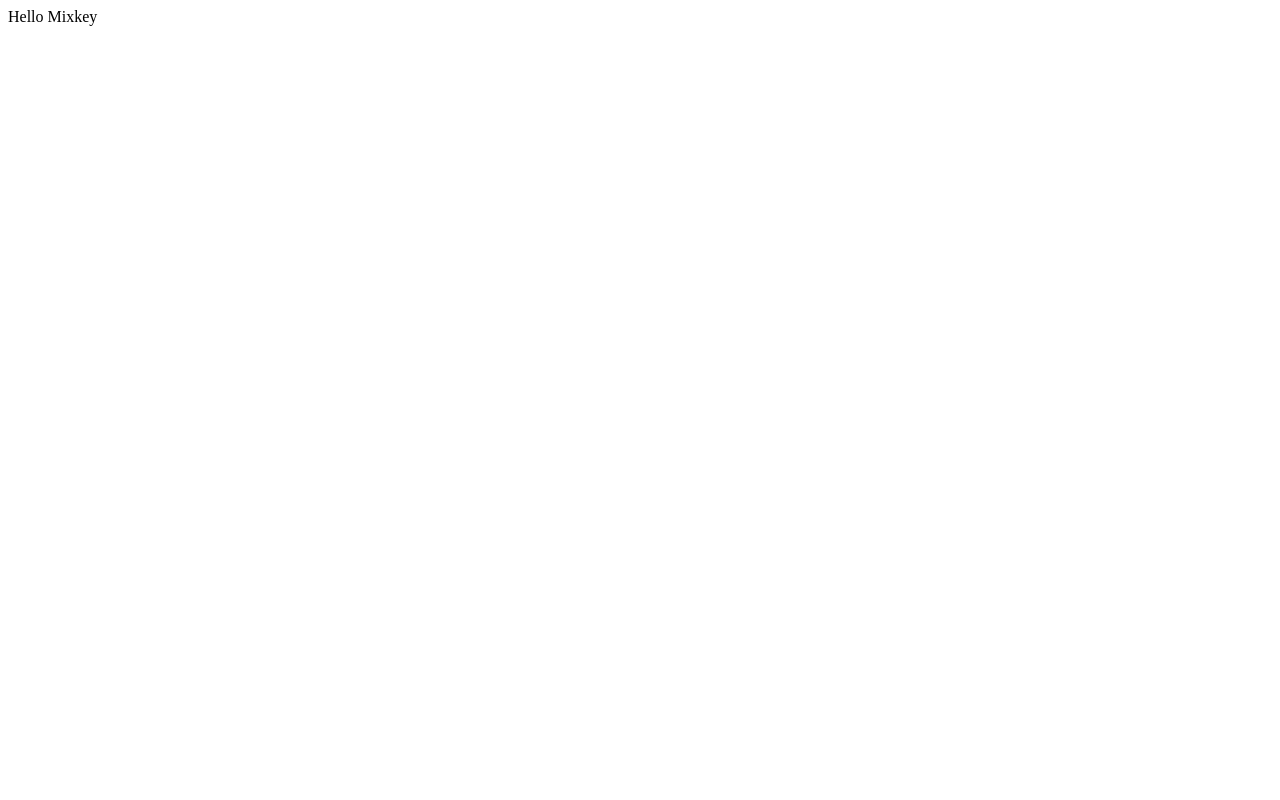
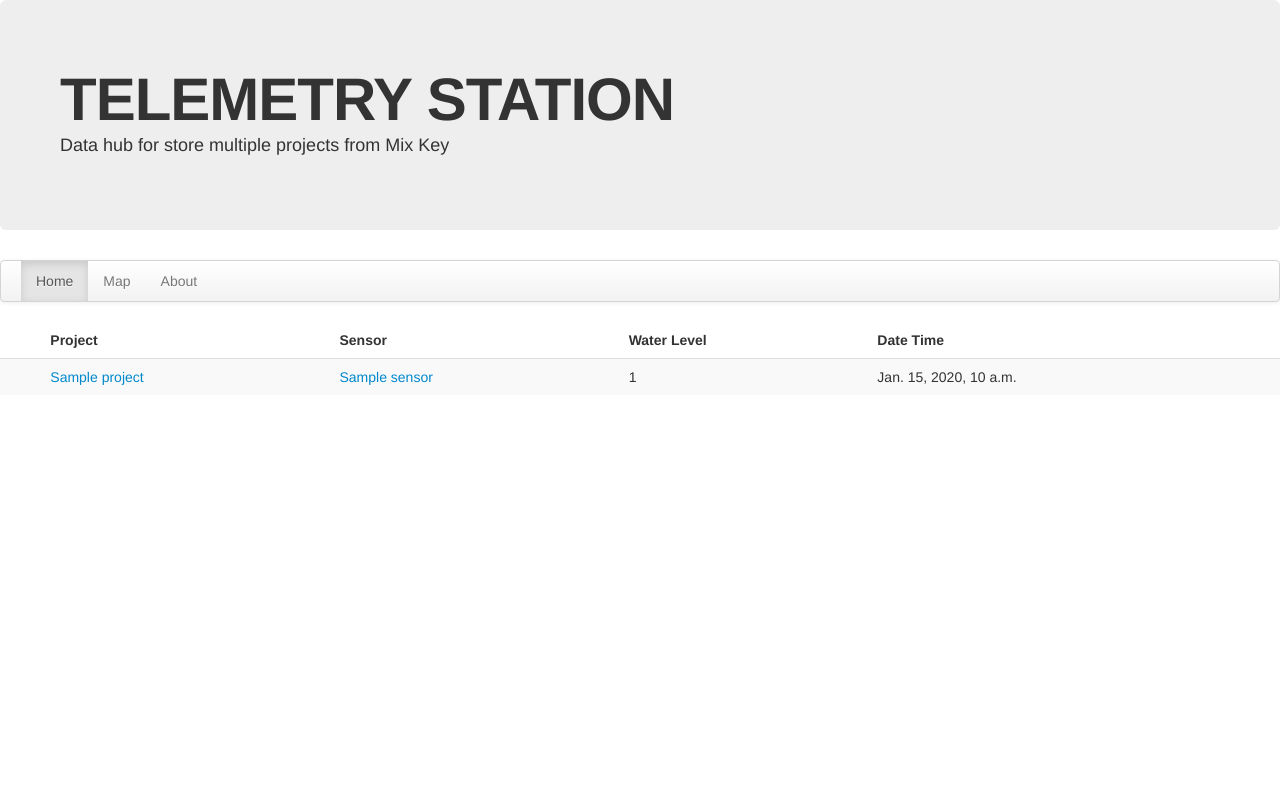
Before and after one commit to opendream/mixkey, a Django app: page / in a window 1280 px wide. Before the commit the page is almost empty. Run offline with Django 3.2, Linux system fonts and the light colour scheme; tables that the repository leaves empty hold one stand-in row (values such as "Sample post"); some libraries are stand-ins or nearby versions.

Commit message:
add home

```diff
--- a/domain/models.py
+++ b/domain/models.py
@@ -82,5 +82,8 @@ class Data(models.Model):
 
     created     = models.DateTimeField(auto_now_add=True)
 
+    def get_water_level(self):
+        return self.utrasonic
+
     def __unicode__(self):
         return 'Sensor: %s at %s' % (self.sensor.get_name(), 'moment')
--- a/domain/views.py
+++ b/domain/views.py
@@ -9,7 +9,10 @@ def home(request):
     if request.GET.get('M') or request.GET.get('m') or request.GET.get('S') or request.GET.get('s'):
         return data_create(request)
 
-    return HttpResponse('Hello Mixkey')
+    data_list = Data.objects.all().order_by('-created')[0:20]
+
+
+    return render(request, 'home.html', {'data_list': data_list})
 
 def data_create(request):
 
--- a/mixkey/settings.py
+++ b/mixkey/settings.py
@@ -99,6 +99,7 @@ TEMPLATE_DIRS = (
     # Put strings here, like "/home/html/django_templates" or "C:/www/django/templates".
     # Always use forward slashes, even on Windows.
     # Don't forget to use absolute paths, not relative paths.
+    os.path.join(BASE_PATH, 'templates'),
 )
 
 # Python dotted path to the WSGI application used by Django's runserver.
--- a/templates/base.html
+++ b/templates/base.html
@@ -7,8 +7,38 @@
 
     <link rel="stylesheet" href="{{ STATIC_URL }}libs/bootstrap/css/bootstrap.min.css">
     <link rel="stylesheet" href="{{ STATIC_URL }}css/styles.css">
+
+    {% block js %}{% endblock %}
+
   </head>
   <body>
 
+    <div class="hero-unit">
+      <h1>TELEMETRY STATION</h1>
+      <p>Data hub for store multiple projects from Mix Key</p>
+      <p>
+        <!--
+        <a class="btn btn-primary btn-large" href="#about">
+          Learn more
+        </a>
+        -->
+      </p>
+    </div>
+
+    <div class="navbar">
+      <div class="navbar-inner">
+        <ul class="nav">
+          <li class="active"><a href="#">Home</a></li>
+          <li><a href="#map">Map</a></li>
+          <li><a href="#about">About</a></li>
+        </ul>
+      </div>
+    </div>
+
+
+    <div class="main-content">
+    {% block content %}{% endblock %}
+    </div>
+
   </body>
 </html>
--- /dev/null
+++ b/templates/home.html
@@ -0,0 +1,28 @@
+{% extends 'base.html' %}
+
+{% block content %}
+
+<table class="table table-striped">
+  <thead>
+    <tr>
+      <th> </th>
+      <th>Project</th>
+      <th>Sensor</th>
+      <th>Water Level</th>
+      <th>Date Time</th>
+    </tr>
+  </thead>
+  <tbody>
+    {% for data in data_list %}
+    <tr>
+      <td> </td>
+      <td><a href="#">{{ data.sensor.project.get_name }}</a></td>
+      <td><a href="#">{{ data.sensor.get_name }}</a></td>
+      <td>{{ data.get_water_level }}</td>
+      <td>{{ data.created }}</td>
+    </tr>
+    {% endfor %}
+
+  </tbody>
+</table>
+{% endblock %}
```
